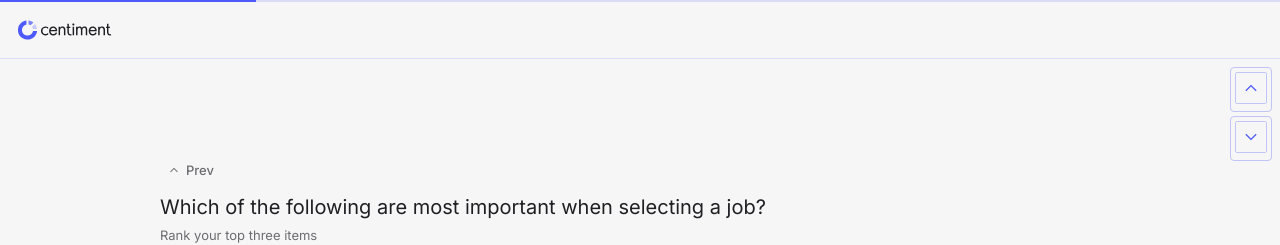
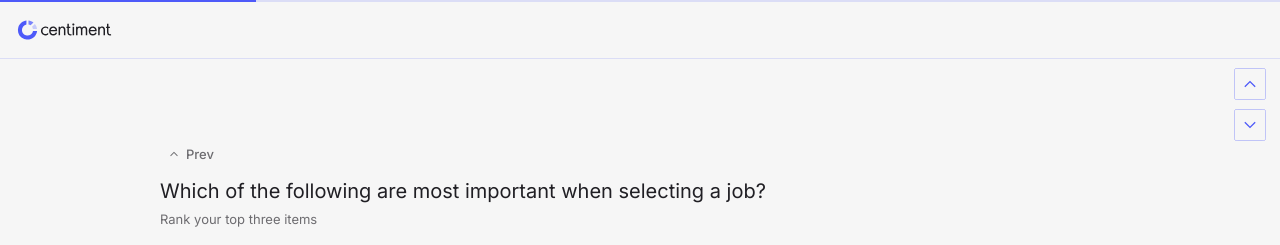
Before and after one commit to abdurrahmanseyidoglu/centiment-assignment, a Vue app: page / in a window 1280 px wide. Shown: the top 245 px of the page. Built offline with nearby package versions, Linux system fonts and the light colour scheme.

Commit message:
fix QuestionAria styles

```diff
--- a/src/components/QuestionsArea/QuestionsArea.scss
+++ b/src/components/QuestionsArea/QuestionsArea.scss
@@ -11,13 +11,11 @@
     padding-inline-end: 0.5rem;
     &__prev,
     &__next {
-      padding: 0.25rem;
-      border: 1px solid #c0c4f7;
+      border: none;
       border-radius: 0.25rem;
-      background-color: $background-light;
+      background-color: transparent;
       &:hover {
         cursor: pointer;
-        background-color: darken($background-light, 3);
       }
     }
   }
@@ -127,7 +125,7 @@
 @include breakpoint(lg) {
   .questions {
     .single-question {
-      &__lists-wrapper{
+      &__lists-wrapper {
         justify-content: flex-start;
         align-items: center;
       }
```
